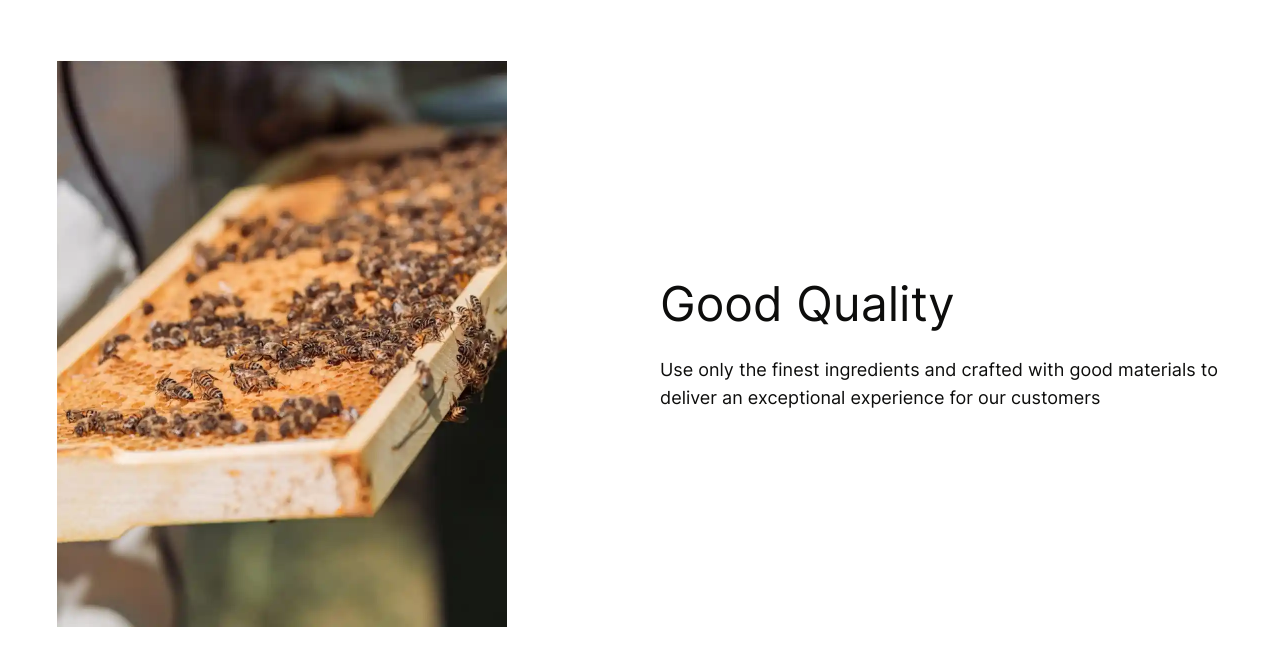
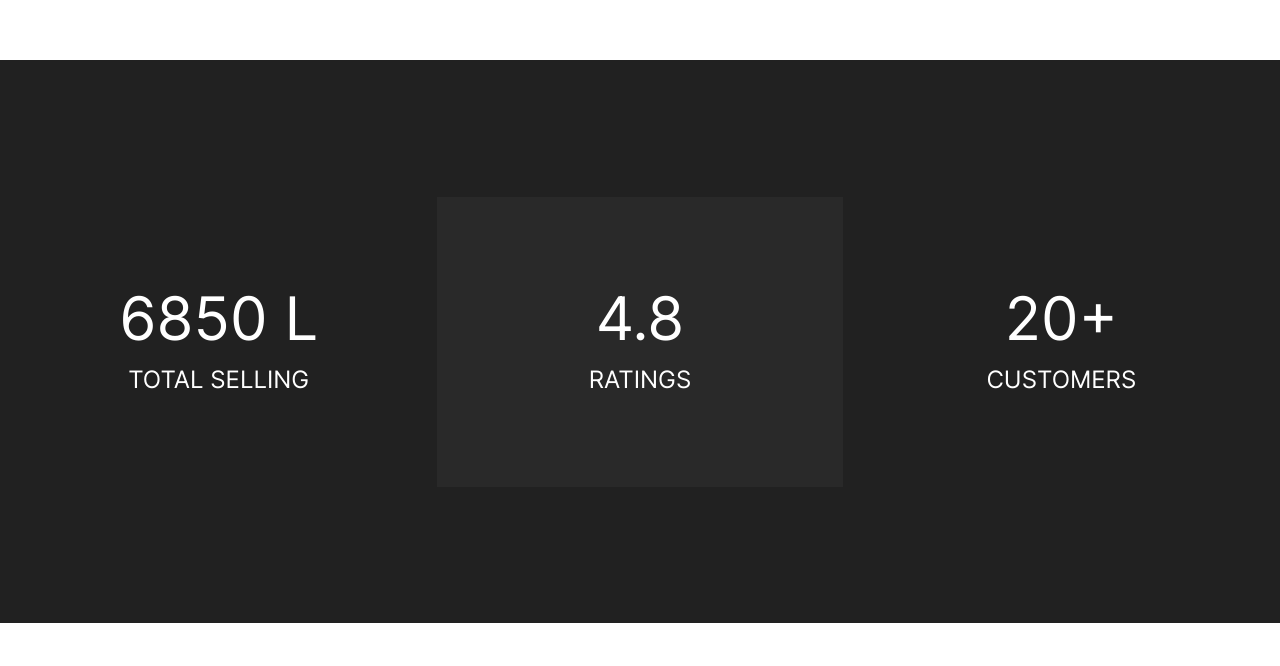
Before and after one commit to ngrwisnu/black-honey-website, a Next.js app: page / in a window 1280 px wide. Shown: the part 2100-2766 px from the top of the page. Built offline with nearby package versions, Linux system fonts and the light colour scheme; no server answers.

Commit message:
chore: add status proof section; add z-index to the cart component

```diff
--- a/app/(homepage)/page.tsx
+++ b/app/(homepage)/page.tsx
@@ -5,6 +5,7 @@ import Benefits from "@/components/ui/homepage/benefits";
 import Jumbotron from "@/components/ui/homepage/jumbotron";
 import Product from "@/components/ui/homepage/product";
 import ProductsModal from "@/components/ui/homepage/products-modal";
+import StatusProof from "@/components/ui/homepage/status-proof";
 import { getAllProducts } from "@/lib/api/homepage";
 
 export const revalidate = 0;
@@ -19,6 +20,7 @@ export default async function Home() {
         <ProductsModal products={products} />
         <Jumbotron />
         <Product />
+        <StatusProof />
         <Benefits />
       </Container>
       <Footer />
--- a/components/header.tsx
+++ b/components/header.tsx
@@ -60,7 +60,7 @@ const Header: React.FC<HeaderProps> = ({ logoCenter }) => {
       {!logoCenter && (
         <div className="nav flex items-center gap-10">
           <div
-            className="cart fixed bottom-8 right-4 flex items-center justify-center gap-[10px]
+            className="cart fixed bottom-8 right-4 z-[999] flex items-center justify-center gap-[10px]
             rounded-full bg-gray-100 p-3 shadow-section hover:cursor-pointer sm:relative sm:bottom-0 sm:right-0 sm:shadow-none"
             onClick={cartHandler}
           >
--- /dev/null
+++ b/components/ui/homepage/status-proof.tsx
@@ -0,0 +1,24 @@
+import React from "react";
+
+const StatusProof = () => {
+  return (
+    <section id="status-proof" className="flex w-full items-center py-40">
+      <div className="flex h-[563px] w-full flex-col items-center gap-4 bg-[#212121] px-4 text-white md:flex-row">
+        <div className="status flex h-[290px] w-full flex-1 flex-col items-center justify-center gap-4">
+          <p className="text-6xl font-normal">6850 L</p>
+          <p className="text-2xl uppercase">TOTAL SELLING</p>
+        </div>
+        <div className="status flex h-[290px] w-full flex-1 flex-col items-center justify-center gap-4 bg-[#292929]">
+          <p className="text-6xl font-normal">4.8</p>
+          <p className="text-2xl uppercase">RATINGS</p>
+        </div>
+        <div className="status flex h-[290px] w-full flex-1 flex-col items-center justify-center gap-4">
+          <p className="text-6xl font-normal">20+</p>
+          <p className="text-2xl uppercase">CUSTOMERS</p>
+        </div>
+      </div>
+    </section>
+  );
+};
+
+export default StatusProof;
```
